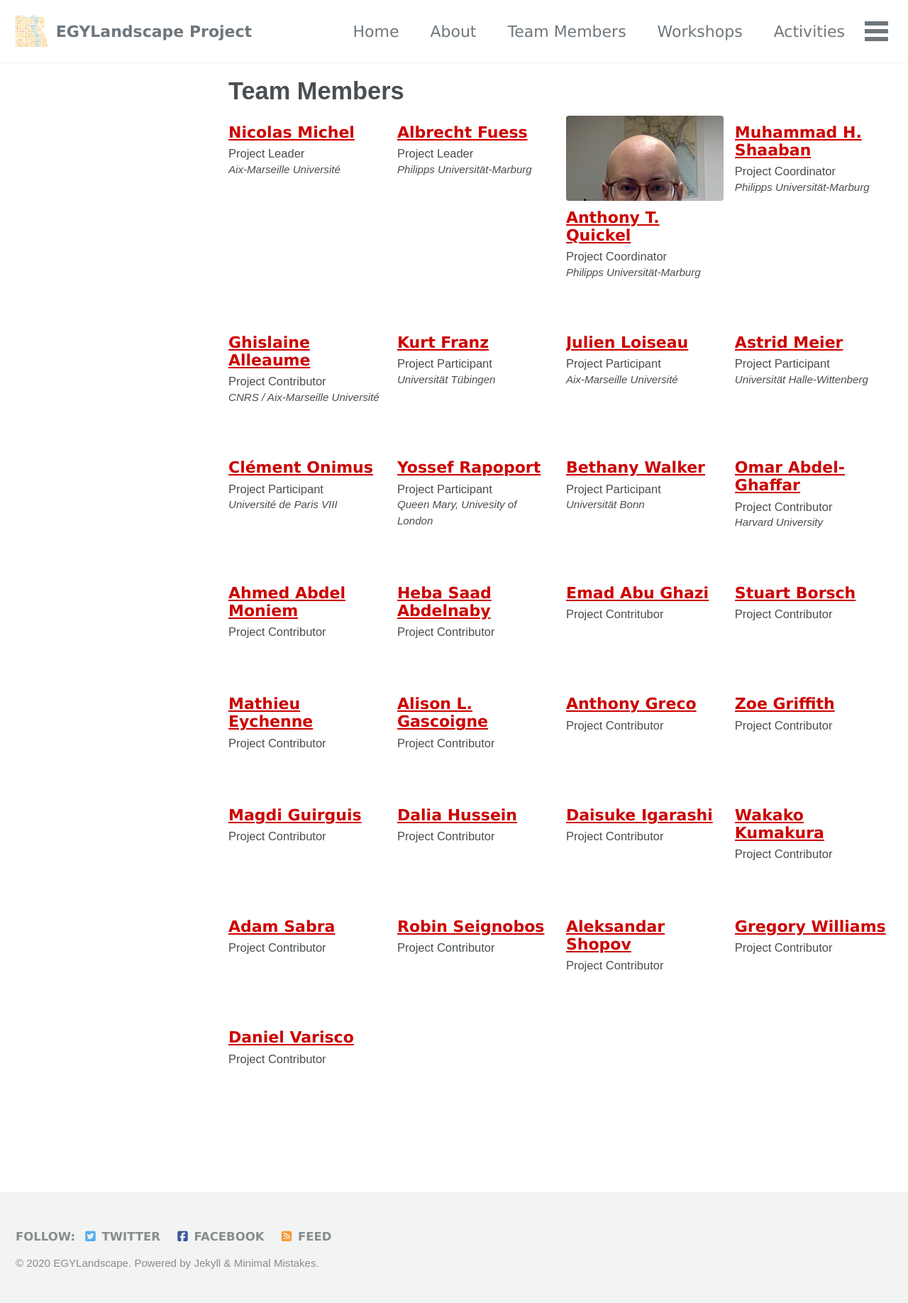
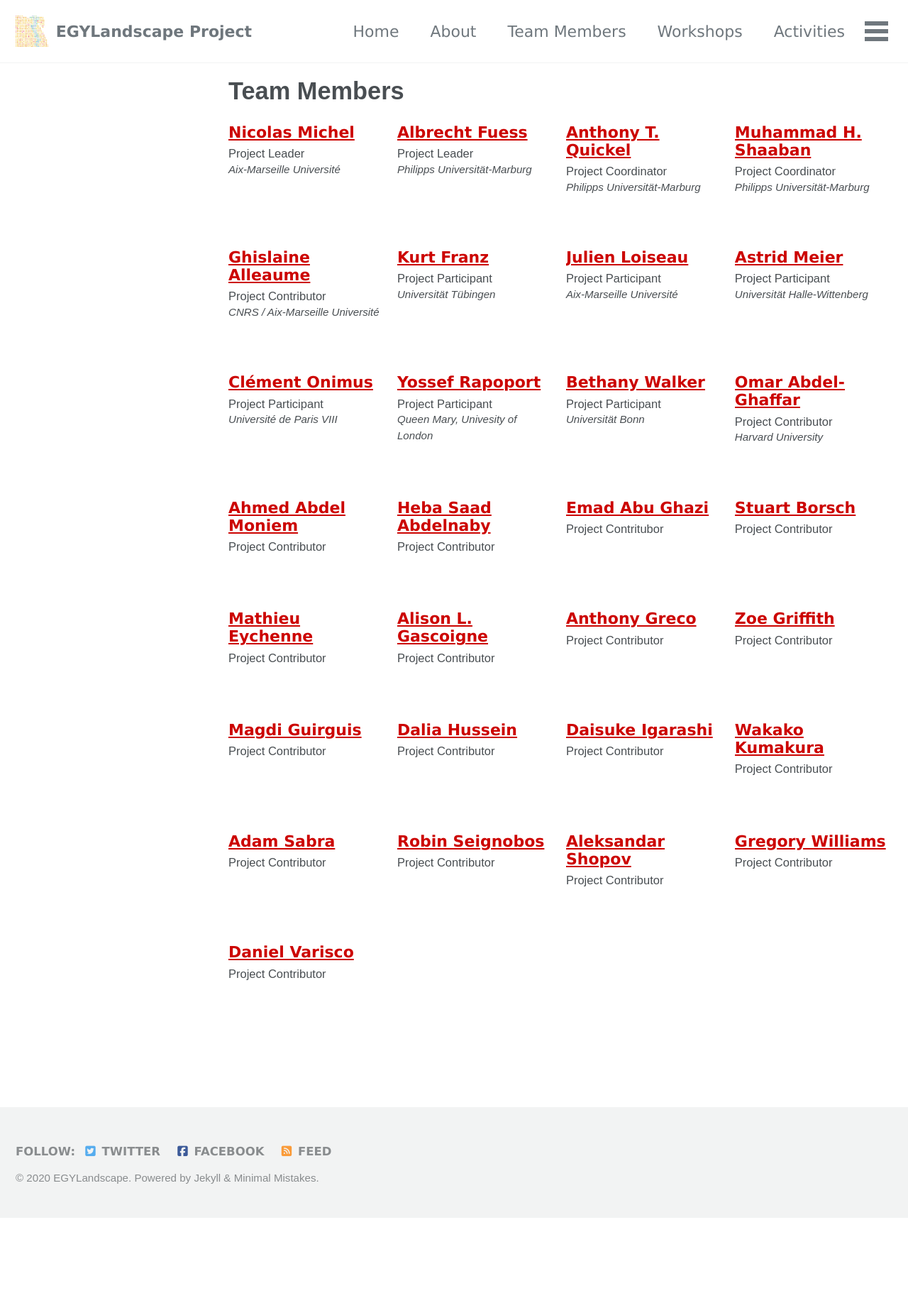
Before and after one commit to mhshaaban/egylandscapeproject.github.io, a Jekyll site: the page built from _pages/members-archive.md, in a window 1280 px wide. Shown: the whole page at 71% size. Built offline with Jekyll 4.4.1, drawn with Linux system fonts in a browser that asks for light colours; cached includes are drawn as plain includes; nearby versions of some CDN libraries; some web fonts are replaced; after the commit the page ends 1716 px from its top, so only the background shows below that.

Commit message:
Update archive-single.html

```diff
--- a/_includes/archive-single.html
+++ b/_includes/archive-single.html
@@ -12,13 +12,13 @@
 
 <div class="{{ include.type | default: "list" }}__item">
   <article class="archive__item" itemscope itemtype="https://schema.org/CreativeWork">
-    {% if include.type == "grid" and teaser %}
-      <div class="archive__item-teaser">
+    {% if include.type == "grid" and avatarPic %}
+      <div class="author__avatar">
         <img src=
-          {% if teaser contains "://" %}
-            "{{ teaser }}"
+          {% if avatarPic contains "://" %}
+            "{{ avatarPic }}"
           {% else %}
-            "{{ teaser | relative_url }}"
+            "{{ avatarPic | relative_url }}"
           {% endif %}
           alt="">
       </div>
```
